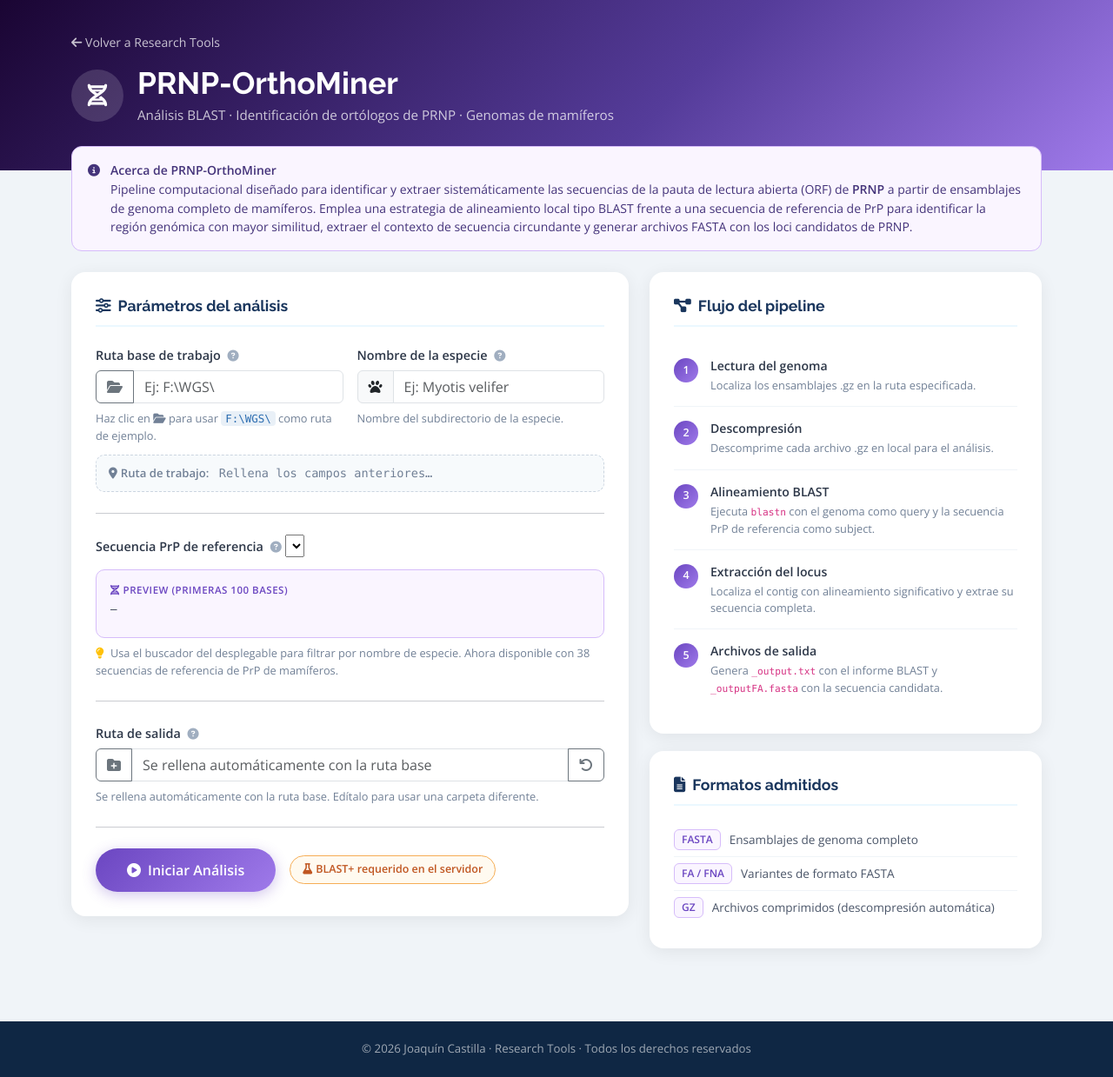
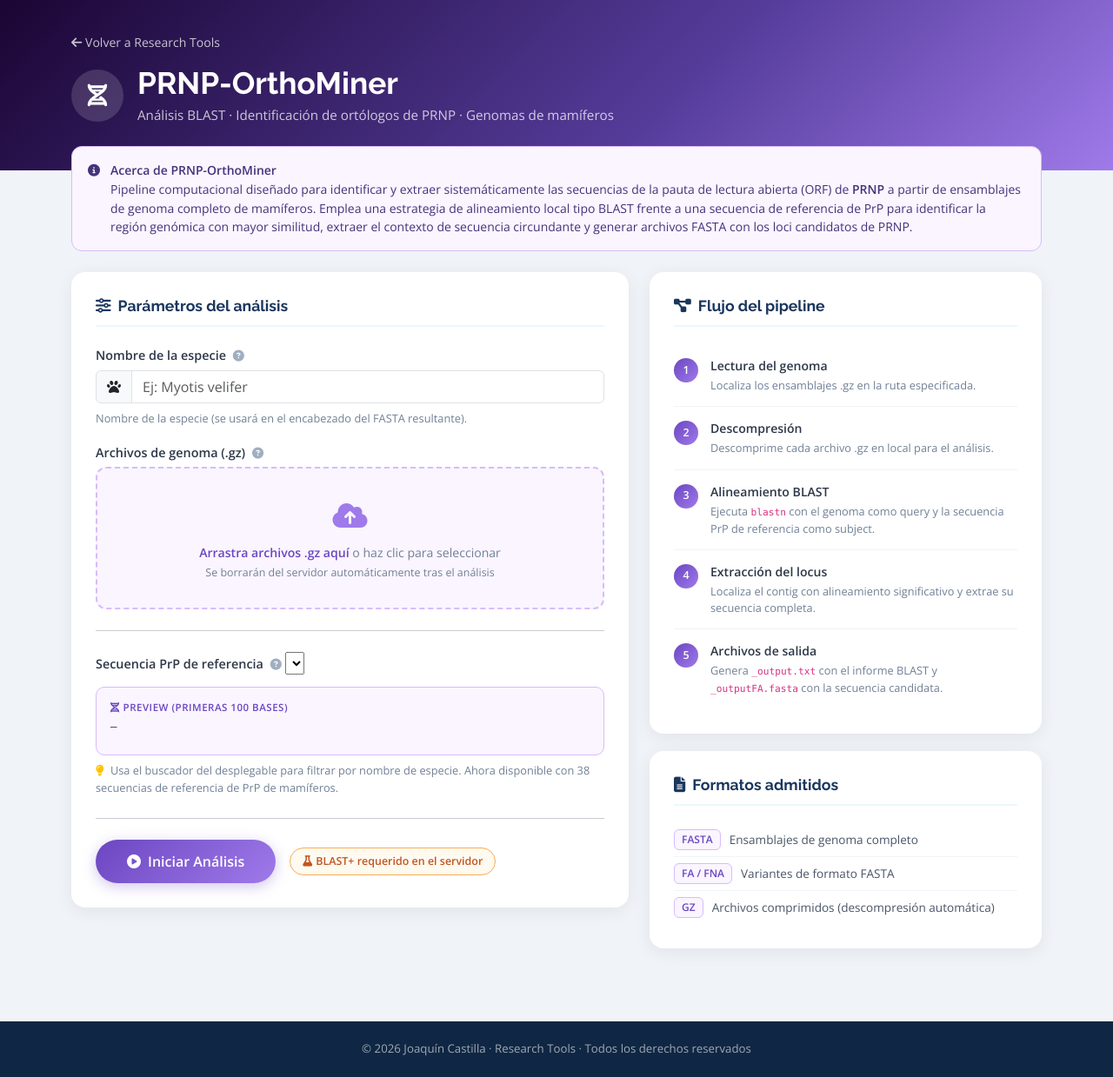
Before and after one commit to Jokin1969/Research-tools, a Flask app: page /prnp-orthominer in a window 1280 px wide. Shown: the whole page at 87% size. Run offline with Flask 3, Linux system fonts and the light colour scheme; lists and menus that the app fills with data are empty; some libraries are stand-ins or nearby versions.

Commit message:
feat: file upload mode — upload .gz genomes from browser
app.py:
- /prnp-orthominer/start now accepts multipart/form-data with genome files
- Saves uploaded .gz files to a temp dir on the server
- Keeps JSON mode for local use
- MAX_CONTENT_LENGTH = 10 GB

blast_runner.py:
- start_job accepts optional cleanup_dir parameter
- Temp dir is deleted automatically after pipeline finishes

prnp_orthominer.html:
- Replace base path field with drag-and-drop upload zone
- Remove output path field (results downloaded from browser)
- File list with size display and individual remove buttons
- startAnalysis() uses FormData for file upload
- Status shows 'Subiendo...' during upload phase

https://claude.ai/code/session_01N4kEK7iuYf1KakY55YepXQ

```diff
--- a/app.py
+++ b/app.py
@@ -3,6 +3,8 @@ import io
 import re
 import base64
 import json
+import tempfile
+import shutil
 from collections import Counter
 import matplotlib
 matplotlib.use('Agg')
@@ -12,6 +14,7 @@ from sequences import PRP_SEQUENCES, GROUPS_ORDER
 from blast_runner import start_job, get_job_queue, cleanup_job
 
 app = Flask(__name__)
+app.config['MAX_CONTENT_LENGTH'] = 10 * 1024 * 1024 * 1024  # 10 GB
 
 
 # ── Kaplan-Meier helpers ───────────────────────────────────────────
@@ -142,7 +145,34 @@ def prnp_orthominer():
 
 @app.route('/prnp-orthominer/start', methods=['POST'])
 def prnp_start():
-    data = request.get_json(force=True) or {}
+    # ── Modo subida de archivos (multipart/form-data) ──
+    if request.files:
+        species      = request.form.get('nombreEspecie', '').strip()
+        ref_name     = request.form.get('refName', '').strip()
+        ref_sequence = request.form.get('refSequence', '').strip()
+
+        if not all([species, ref_name, ref_sequence]):
+            return jsonify({'error': 'Faltan parámetros obligatorios.'}), 400
+
+        gz_files = [f for f in request.files.getlist('genomeFiles')
+                    if f.filename.endswith('.gz')]
+        if not gz_files:
+            return jsonify({'error': 'No se encontraron archivos .gz entre los subidos.'}), 400
+
+        work_dir    = tempfile.mkdtemp(prefix='prnp_')
+        species_dir = os.path.join(work_dir, species)
+        os.makedirs(species_dir, exist_ok=True)
+
+        for f in gz_files:
+            filename = os.path.basename(f.filename)
+            f.save(os.path.join(species_dir, filename))
+
+        job_id = start_job(work_dir, species, ref_name, ref_sequence,
+                           work_dir, cleanup_dir=work_dir)
+        return jsonify({'job_id': job_id})
+
+    # ── Modo ruta local (JSON) — para uso local ──
+    data         = request.get_json(force=True) or {}
     base_path    = data.get('rutaBase', '').strip()
     species      = data.get('nombreEspecie', '').strip()
     ref_name     = data.get('refName', '').strip()
--- a/templates/prnp_orthominer.html
+++ b/templates/prnp_orthominer.html
@@ -16,6 +16,17 @@
         .ts-control:focus-within { border-color: #6b46c1 !important; box-shadow: 0 0 0 3px rgba(107,70,193,0.15) !important; }
         .ts-dropdown .option.selected, .ts-dropdown .option:hover { background: #f3e8ff !important; color: #44337a !important; }
         .ts-dropdown .optgroup-header { background: #faf5ff; color: #6b46c1; font-weight: 700; font-size: 0.75rem; text-transform: uppercase; letter-spacing: 0.5px; }
+        /* ── Upload zone ── */
+        .upload-zone { border:2px dashed #d6bcfa; border-radius:12px; padding:30px 20px; text-align:center; cursor:pointer; transition:all .2s; background:#faf5ff; }
+        .upload-zone:hover, .upload-zone.drag-over { border-color:#6b46c1; background:#f3e8ff; }
+        .upload-zone .upload-icon { font-size:2rem; color:#9f7aea; margin-bottom:8px; }
+        .upload-zone p { margin:0; color:#718096; font-size:0.88rem; }
+        .upload-zone strong { color:#6b46c1; }
+        .file-list { margin-top:10px; }
+        .file-item { display:flex; align-items:center; gap:8px; padding:6px 10px; background:#f3e8ff; border-radius:6px; margin-bottom:4px; font-size:0.82rem; }
+        .file-item .file-name { flex:1; color:#2d3748; font-family:'Courier New',monospace; overflow:hidden; text-overflow:ellipsis; white-space:nowrap; }
+        .file-item .file-size { color:#718096; flex-shrink:0; }
+        .file-item .file-remove { color:#e53e3e; cursor:pointer; flex-shrink:0; border:none; background:none; padding:0 2px; }
         /* ── Sequence preview ── */
         .seq-preview-box { background:#faf5ff; border:1px solid #d6bcfa; border-radius:10px; padding:14px 16px; margin-top:10px; }
         .seq-preview-label { font-size:0.72rem; font-weight:700; text-transform:uppercase; color:#6b46c1; letter-spacing:0.5px; margin-bottom:6px; }
@@ -97,46 +108,41 @@
         <div class="form-card">
           <h4><i class="fas fa-sliders-h me-2"></i>Parámetros del análisis</h4>
 
-          <!-- Ruta base + especie -->
-          <div class="row g-3 mb-1">
-            <div class="col-md-6">
-              <label class="form-label" for="rutaBase">
-                Ruta base de trabajo
-                <span class="tooltip-icon" data-bs-toggle="tooltip"
-                  title="Directorio raíz donde están almacenadas las carpetas de genomas. Ej: F:\WGS\">
-                  <i class="fas fa-question-circle"></i></span>
-              </label>
-              <div class="input-group">
-                <button class="btn btn-outline-secondary" type="button"
-                        onclick="fillExamplePath()"
-                        title="Usar ruta de ejemplo: F:\WGS\">
-                  <i class="fas fa-folder-open"></i>
-                </button>
-                <input type="text" class="form-control" id="rutaBase"
-                       placeholder="Ej: F:\WGS\" oninput="updatePaths()">
-              </div>
-              <div class="help-text">Haz clic en <i class="fas fa-folder-open"></i> para usar <code>F:\WGS\</code> como ruta de ejemplo.</div>
-            </div>
-            <div class="col-md-6">
+          <!-- Especie + subida de archivos -->
+          <div class="mb-3">
             <label class="form-label" for="nombreEspecie">
               Nombre de la especie
               <span class="tooltip-icon" data-bs-toggle="tooltip"
-                  title="Nombre de la subcarpeta correspondiente a la especie.">
+                title="Nombre de la especie analizada. Se usa para nombrar los resultados.">
                 <i class="fas fa-question-circle"></i></span>
             </label>
             <div class="input-group">
               <span class="input-group-text"><i class="fas fa-paw"></i></span>
               <input type="text" class="form-control" id="nombreEspecie"
-                       placeholder="Ej: Myotis velifer" oninput="updatePaths()">
+                     placeholder="Ej: Myotis velifer">
             </div>
-              <div class="help-text">Nombre del subdirectorio de la especie.</div>
-            </div>
+            <div class="help-text">Nombre de la especie (se usará en el encabezado del FASTA resultante).</div>
           </div>
 
-          <!-- Path preview -->
-          <div class="path-preview-box" id="pathPreviewBox">
-            <span class="path-preview-label"><i class="fas fa-map-marker-alt me-1"></i>Ruta de trabajo:</span>
-            <code id="pathPreviewText" class="path-preview-value">Rellena los campos anteriores…</code>
+          <div class="mb-1">
+            <label class="form-label">
+              Archivos de genoma (.gz)
+              <span class="tooltip-icon" data-bs-toggle="tooltip"
+                title="Selecciona uno o más ensamblajes de genoma comprimidos (.gz). Se subirán al servidor, se analizarán y se borrarán automáticamente.">
+                <i class="fas fa-question-circle"></i></span>
+            </label>
+            <div class="upload-zone" id="uploadZone"
+                 onclick="document.getElementById('fileInput').click()"
+                 ondragover="onDragOver(event)"
+                 ondragleave="onDragLeave(event)"
+                 ondrop="onDrop(event)">
+              <input type="file" id="fileInput" multiple accept=".gz"
+                     style="display:none" onchange="handleFiles(this.files)">
+              <div class="upload-icon"><i class="fas fa-cloud-upload-alt"></i></div>
+              <p><strong>Arrastra archivos .gz aquí</strong> o haz clic para seleccionar</p>
+              <p class="mt-1" style="font-size:0.78rem;">Se borrarán del servidor automáticamente tras el análisis</p>
+            </div>
+            <div class="file-list" id="fileList"></div>
           </div>
 
           <hr class="my-4">
@@ -161,33 +167,6 @@
               Usa el buscador del desplegable para filtrar por nombre de especie.
               Ahora disponible con 38 secuencias de referencia de PrP de mamíferos.
             </div>
-          </div>
-
-          <hr class="my-4">
-
-          <!-- Ruta de salida -->
-          <div class="mb-3">
-            <label class="form-label" for="rutaSalida">
-              Ruta de salida
-              <span class="tooltip-icon" data-bs-toggle="tooltip"
-                title="Directorio donde se guardarán los resultados (TXT y FASTA). Por defecto igual a la ruta base.">
-                <i class="fas fa-question-circle"></i></span>
-            </label>
-            <div class="input-group">
-              <button class="btn btn-outline-secondary" type="button"
-                      onclick="resetSalida()"
-                      title="Copiar ruta base como carpeta de salida">
-                <i class="fas fa-folder-plus"></i>
-              </button>
-              <input type="text" class="form-control" id="rutaSalida"
-                     placeholder="Se rellena automáticamente con la ruta base"
-                     oninput="markSalidaManual()">
-              <button class="btn btn-outline-secondary" type="button"
-                      onclick="resetSalida()" title="Restaurar al valor por defecto">
-                <i class="fas fa-undo"></i>
-              </button>
-            </div>
-            <div class="help-text">Se rellena automáticamente con la ruta base. Edítalo para usar una carpeta diferente.</div>
           </div>
 
           <!-- Validation error -->
@@ -289,50 +268,55 @@
 
 <!-- ── Bloque 1: funciones UI independientes (no dependen de datos Flask) ── -->
 <script>
-// ── Rutas ──
-let salidaManual = false;
+// ── Subida de archivos ──
+let selectedFiles = [];
 
-function normalizePath(p) {
-    p = p.trim();
-    if (p && !p.endsWith('\\') && !p.endsWith('/')) {
-        p += p.includes('\\') ? '\\' : '/';
-    }
-    return p;
+function formatBytes(b) {
+    if (b < 1024 * 1024) return (b / 1024).toFixed(1) + ' KB';
+    if (b < 1024 * 1024 * 1024) return (b / (1024 * 1024)).toFixed(1) + ' MB';
+    return (b / (1024 * 1024 * 1024)).toFixed(2) + ' GB';
 }
 
-function fillExamplePath() {
-    document.getElementById('rutaBase').value = 'F:\\WGS\\';
-    updatePaths();
+function handleFiles(files) {
+    for (const f of files) {
+        if (f.name.endsWith('.gz') && !selectedFiles.find(x => x.name === f.name)) {
+            selectedFiles.push(f);
         }
-
-function updatePaths() {
-    const base    = document.getElementById('rutaBase').value;
-    const species = document.getElementById('nombreEspecie').value.trim();
-    const norm    = normalizePath(base);
-    const full    = norm + species;
-    const box     = document.getElementById('pathPreviewBox');
-    const txt     = document.getElementById('pathPreviewText');
-    if (base.trim() || species) {
-        txt.textContent = full || '\u2014';
-        box.classList.add('path-preview-active');
-    } else {
-        txt.textContent = 'Rellena los campos anteriores\u2026';
-        box.classList.remove('path-preview-active');
     }
-    if (!salidaManual) {
-        const fullOut = species ? normalizePath(norm + species) : norm;
-        document.getElementById('rutaSalida').value = fullOut;
-    }
+    renderFileList();
     document.getElementById('validationAlert').classList.add('d-none');
 }
 
-function markSalidaManual() { salidaManual = true; }
-function resetSalida() {
-    salidaManual = false;
-    const base    = normalizePath(document.getElementById('rutaBase').value);
-    const species = document.getElementById('nombreEspecie').value.trim();
-    const full    = species ? normalizePath(base + species) : base;
-    document.getElementById('rutaSalida').value = full;
+function removeFile(name) {
+    selectedFiles = selectedFiles.filter(f => f.name !== name);
+    renderFileList();
+}
+
+function renderFileList() {
+    const list = document.getElementById('fileList');
+    if (!selectedFiles.length) { list.innerHTML = ''; return; }
+    list.innerHTML = selectedFiles.map(f =>
+        '<div class="file-item">'
+      + '<i class="fas fa-file-archive text-secondary"></i>'
+      + '<span class="file-name">' + escHtml(f.name) + '</span>'
+      + '<span class="file-size">' + formatBytes(f.size) + '</span>'
+      + '<button class="file-remove" onclick="removeFile(\'' + escHtml(f.name) + '\')" title="Quitar">'
+      + '<i class="fas fa-times"></i></button>'
+      + '</div>'
+    ).join('');
+}
+
+function onDragOver(e) {
+    e.preventDefault();
+    document.getElementById('uploadZone').classList.add('drag-over');
+}
+function onDragLeave(e) {
+    document.getElementById('uploadZone').classList.remove('drag-over');
+}
+function onDrop(e) {
+    e.preventDefault();
+    document.getElementById('uploadZone').classList.remove('drag-over');
+    handleFiles(e.dataTransfer.files);
 }
 
 // ── Validación ──
@@ -342,15 +326,12 @@ function showValidationError(msg) {
 }
 
 function validate() {
-    const base    = document.getElementById('rutaBase').value.trim();
     const species = document.getElementById('nombreEspecie').value.trim();
     const ref     = window.tomSelect ? window.tomSelect.getValue()
                                      : document.getElementById('refPrP').value;
-    const salida  = document.getElementById('rutaSalida').value.trim();
-    if (!base)    { showValidationError('La ruta base de trabajo es obligatoria.'); return false; }
+    if (!selectedFiles.length) { showValidationError('Selecciona al menos un archivo .gz de genoma.'); return false; }
     if (!species) { showValidationError('El nombre de la especie es obligatorio.'); return false; }
     if (!ref)     { showValidationError('Selecciona una secuencia PrP de referencia.'); return false; }
-    if (!salida)  { showValidationError('La ruta de salida es obligatoria.'); return false; }
     document.getElementById('validationAlert').classList.add('d-none');
     return true;
 }
@@ -516,21 +497,14 @@ async function startAnalysis() {
                                          : document.getElementById('refPrP').value;
     const seqData     = window.PRP_SEQUENCES && window.PRP_SEQUENCES[refName];
     const refSequence = seqData ? seqData.sequence.replace(/\s/g, '') : '';
-
-    const payload = {
-        rutaBase:      document.getElementById('rutaBase').value.trim(),
-        nombreEspecie: document.getElementById('nombreEspecie').value.trim(),
-        refName,
-        refSequence,
-        rutaSalida:    document.getElementById('rutaSalida').value.trim()
-    };
+    const species     = document.getElementById('nombreEspecie').value.trim();
 
     const panel = document.getElementById('progressPanel');
     panel.style.display = 'block';
     panel.scrollIntoView({ behavior: 'smooth', block: 'start' });
     document.getElementById('logBox').innerHTML = '';
     document.getElementById('summaryBox').classList.add('d-none');
-    setStatus('running', 'Ejecutando\u2026');
+    setStatus('running', 'Subiendo archivos\u2026');
     document.getElementById('resultsPanel').style.display = 'none';
     document.getElementById('resultsContainer').innerHTML =
         '<p class="no-results-msg"><i class="fas fa-hourglass-half me-2"></i>'
@@ -538,18 +512,27 @@ async function startAnalysis() {
 
     const btn = document.getElementById('startBtn');
     btn.disabled = true;
-    btn.innerHTML = '<i class="fas fa-circle-notch fa-spin me-2"></i>Analizando\u2026';
+    btn.innerHTML = '<i class="fas fa-circle-notch fa-spin me-2"></i>Subiendo\u2026';
 
     if (currentES) { currentES.close(); currentES = null; }
 
+    // Construir FormData con archivos
+    const formData = new FormData();
+    formData.append('nombreEspecie', species);
+    formData.append('refName',       refName);
+    formData.append('refSequence',   refSequence);
+    selectedFiles.forEach(f => formData.append('genomeFiles', f));
+
     try {
+        appendLog('info', 'Subiendo ' + selectedFiles.length + ' archivo(s) al servidor\u2026');
         const res = await fetch('/prnp-orthominer/start', {
-            method:  'POST',
-            headers: { 'Content-Type': 'application/json' },
-            body:    JSON.stringify(payload)
+            method: 'POST',
+            body:   formData
         });
         const { job_id, error } = await res.json();
         if (error) { appendLog('error', error); setStatus('error', 'Error'); resetBtn(); return; }
+        setStatus('running', 'Ejecutando\u2026');
+        btn.innerHTML = '<i class="fas fa-circle-notch fa-spin me-2"></i>Analizando\u2026';
 
         currentES = new EventSource('/prnp-orthominer/stream/' + job_id);
         currentES.onmessage = (e) => {
```
Also changed, not shown: blast_runner.py (+9 -2 lines). Lines whose indentation alone changed are shown as unchanged.
